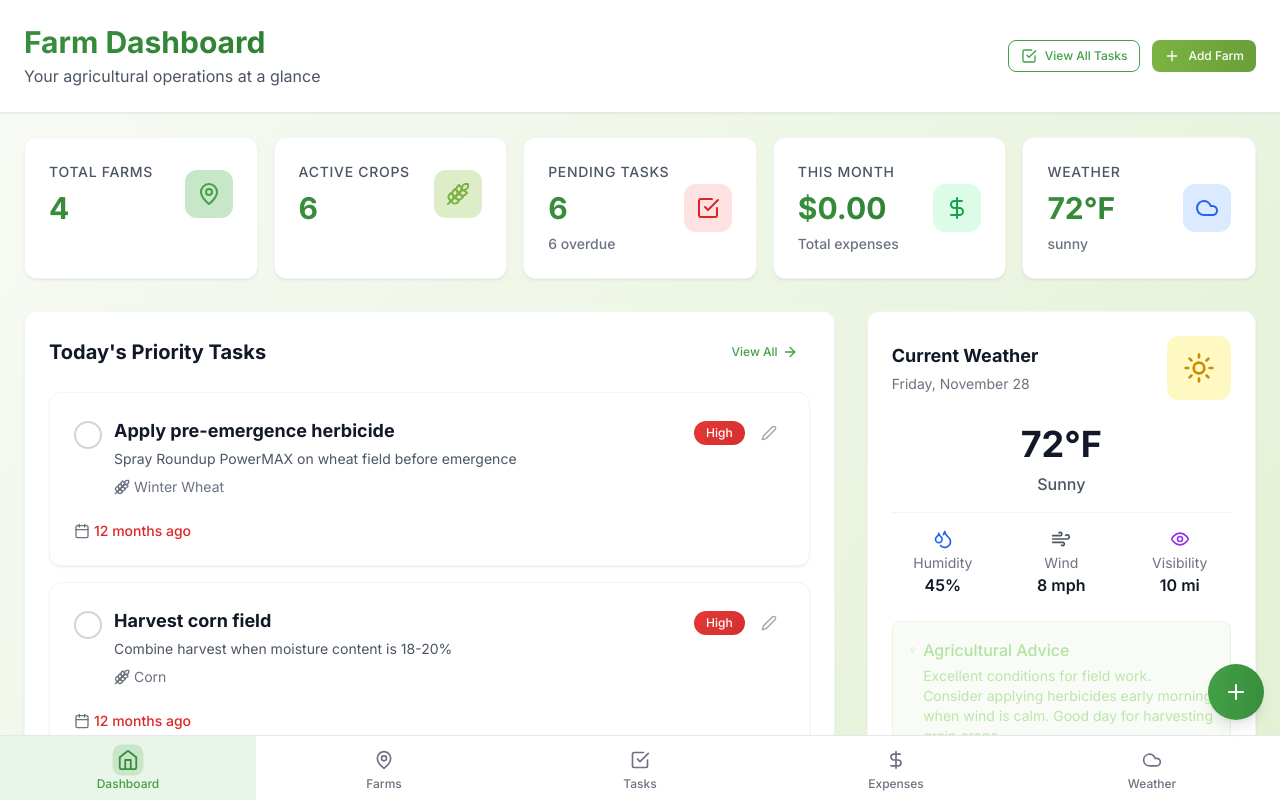
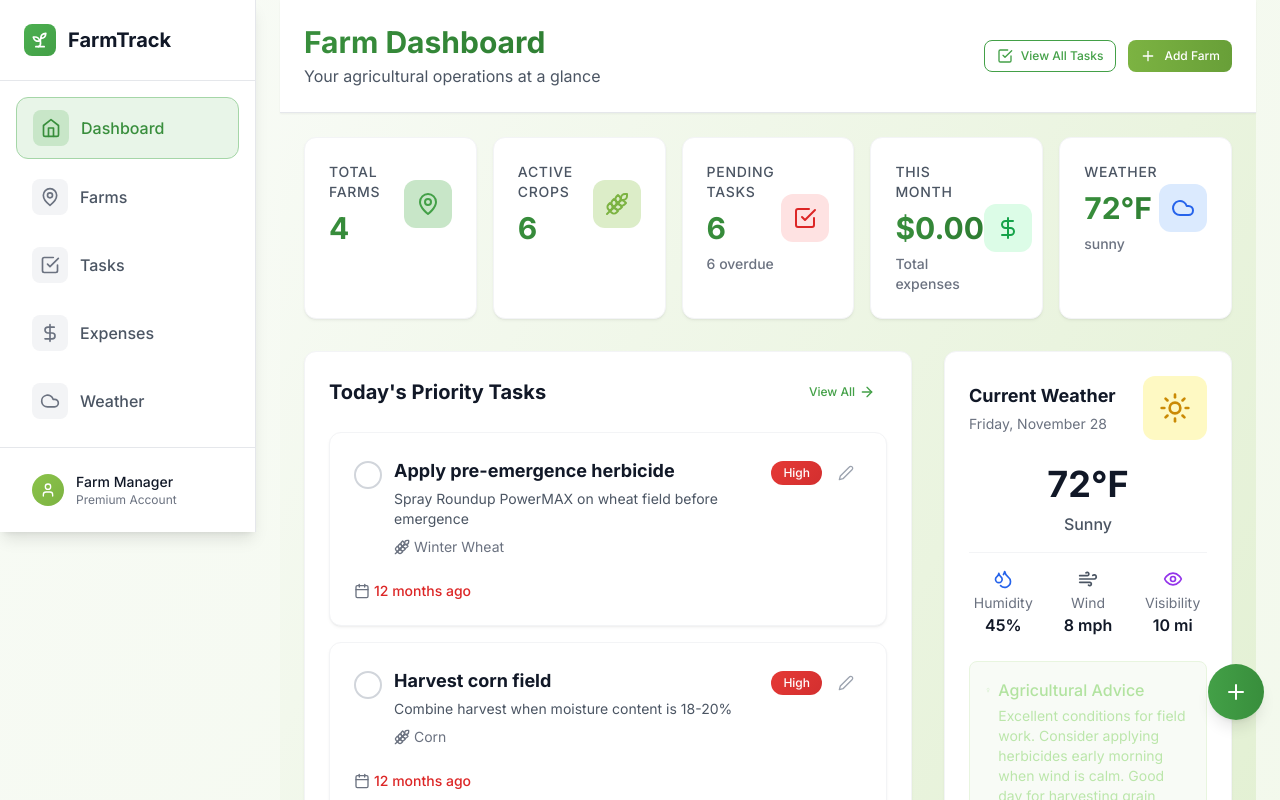
Before and after one commit to apper-canvas/farmtrack-ether, a React (Vite) app: page / in a window 1280 px wide. Shown: the top 800 px of the page. Built offline with nearby package versions, Linux system fonts and the light colour scheme.

Commit message:
Move navigation from bottom footer to integrated responsive sidebar menu

```diff
--- a/src/components/organisms/Layout.jsx
+++ b/src/components/organisms/Layout.jsx
@@ -1,14 +1,133 @@
-import React from "react";
-import { Outlet } from "react-router-dom";
-import BottomNavigation from "@/components/organisms/BottomNavigation";
+import React, { useState } from "react";
+import { NavLink, Outlet } from "react-router-dom";
+import ApperIcon from "@/components/ApperIcon";
+const SidebarNavigation = () => {
+  const [isSidebarOpen, setIsSidebarOpen] = useState(false);
 
+  const navItems = [
+    {
+      name: "Dashboard",
+      href: "",
+      icon: "Home",
+    },
+    {
+      name: "Farms",
+      href: "farms",
+      icon: "MapPin",
+    },
+    {
+      name: "Tasks",
+      href: "tasks",
+      icon: "CheckSquare",
+    },
+    {
+      name: "Expenses",
+      href: "expenses",
+      icon: "DollarSign",
+    },
+    {
+      name: "Weather",
+      href: "weather",
+      icon: "Cloud",
+    },
+  ];
+
+  return (
+    <>
+      {/* Mobile Menu Button */}
+      <button
+        onClick={() => setIsSidebarOpen(!isSidebarOpen)}
+        className="fixed top-4 left-4 z-50 md:hidden p-2 rounded-lg bg-white shadow-lg border border-gray-200 text-gray-700 hover:text-secondary-600 hover:bg-gray-50 transition-all duration-200"
+      >
+        <ApperIcon name={isSidebarOpen ? "X" : "Menu"} className="w-6 h-6" />
+      </button>
+
+      {/* Overlay for mobile */}
+      {isSidebarOpen && (
+        <div
+          className="fixed inset-0 bg-black bg-opacity-50 z-40 md:hidden"
+          onClick={() => setIsSidebarOpen(false)}
+        />
+      )}
+
+      {/* Sidebar */}
+      <aside className={`
+        fixed top-0 left-0 h-full bg-white border-r border-gray-200 shadow-lg z-40 transition-transform duration-300 ease-in-out
+        ${isSidebarOpen ? "translate-x-0" : "-translate-x-full"}
+        md:translate-x-0 md:static md:z-auto
+        w-64 md:w-64
+      `}>
+        <div className="flex flex-col h-full">
+          {/* Header */}
+          <div className="p-6 border-b border-gray-200">
+            <div className="flex items-center space-x-3">
+              <div className="w-8 h-8 bg-gradient-to-br from-secondary-500 to-secondary-600 rounded-lg flex items-center justify-center">
+                <ApperIcon name="Sprout" className="w-5 h-5 text-white" />
+              </div>
+              <h1 className="text-xl font-bold text-gray-900">FarmTrack</h1>
+            </div>
+          </div>
+
+          {/* Navigation */}
+          <nav className="flex-1 p-4">
+            <div className="space-y-2">
+              {navItems.map((item) => (
+                <NavLink
+                  key={item.name}
+                  to={`/${item.href}`}
+                  onClick={() => setIsSidebarOpen(false)}
+                  className={({ isActive }) =>
+                    `flex items-center space-x-3 px-4 py-3 rounded-xl transition-all duration-200 ${
+                      isActive
+                        ? "bg-secondary-50 text-secondary-700 border border-secondary-200"
+                        : "text-gray-600 hover:bg-gray-50 hover:text-secondary-600"
+                    }`
+                  }
+                >
+                  {({ isActive }) => (
+                    <>
+                      <div className={`p-2 rounded-lg transition-all duration-200 ${
+                        isActive ? "bg-secondary-100" : "bg-gray-100"
+                      }`}>
+                        <ApperIcon
+                          name={item.icon}
+                          className={`h-5 w-5 ${isActive ? "text-secondary-700" : "text-gray-500"}`}
+                        />
+                      </div>
+                      <span className="font-medium">{item.name}</span>
+                    </>
+                  )}
+                </NavLink>
+              ))}
+            </div>
+          </nav>
+
+          {/* Footer */}
+          <div className="p-4 border-t border-gray-200">
+            <div className="flex items-center space-x-3 px-4 py-2">
+              <div className="w-8 h-8 bg-gradient-to-br from-primary-500 to-primary-600 rounded-full flex items-center justify-center">
+                <ApperIcon name="User" className="w-4 h-4 text-white" />
+              </div>
+              <div>
+                <p className="text-sm font-medium text-gray-900">Farm Manager</p>
+                <p className="text-xs text-gray-500">Premium Account</p>
+              </div>
+            </div>
+          </div>
+        </div>
+      </aside>
+    </>
+  );
+};
 const Layout = () => {
   return (
-    <div className="min-h-screen bg-gradient-to-br from-sage-50 to-primary-100">
-      <main className="pb-16 min-h-screen">
-        <Outlet />
+    <div className="min-h-screen bg-gradient-to-br from-sage-50 to-primary-50 flex">
+      <SidebarNavigation />
+      <main className="flex-1 md:ml-0">
+        <div className="pt-16 md:pt-0 p-6">
+          <Outlet />
+        </div>
       </main>
-      <BottomNavigation />
     </div>
   );
 };
```
